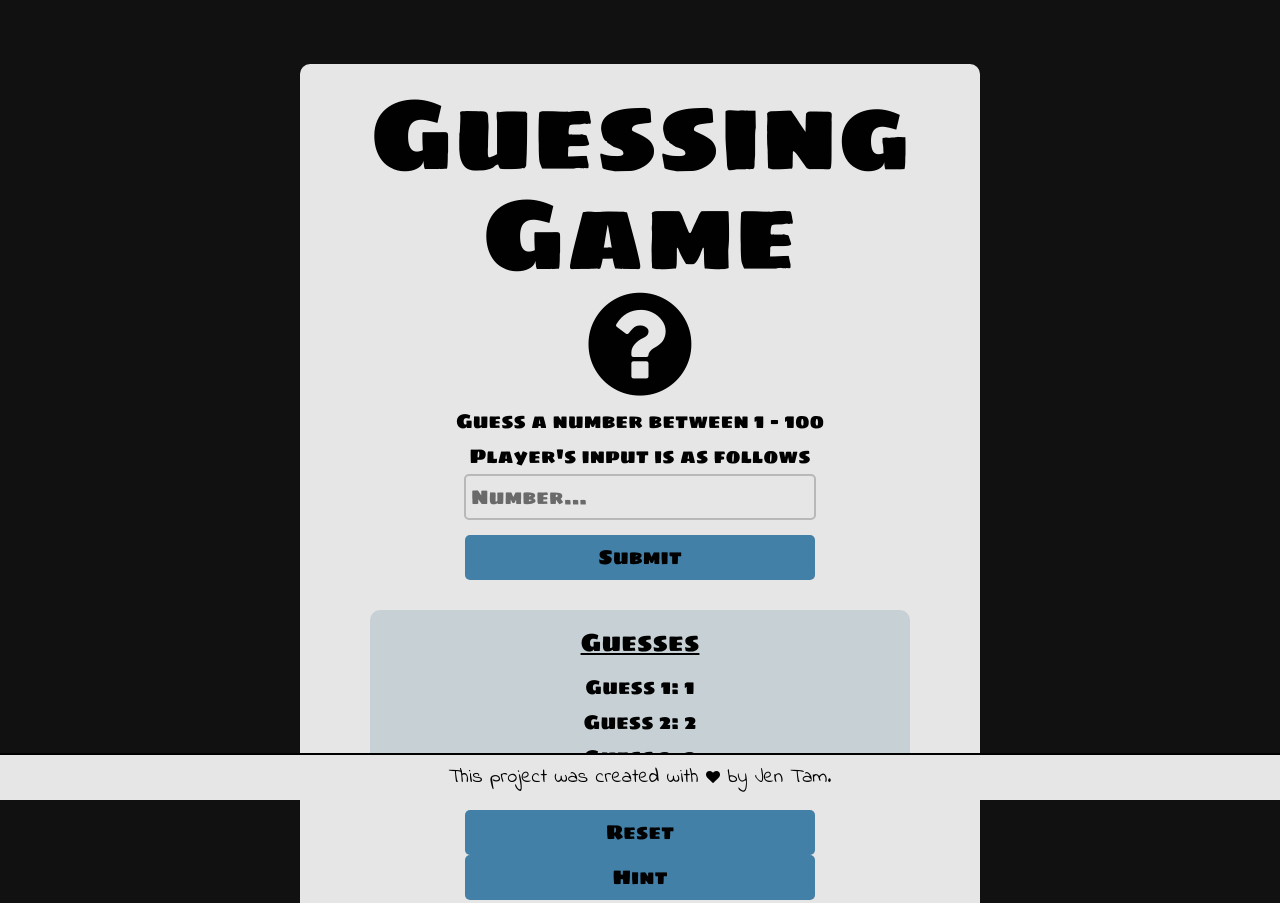
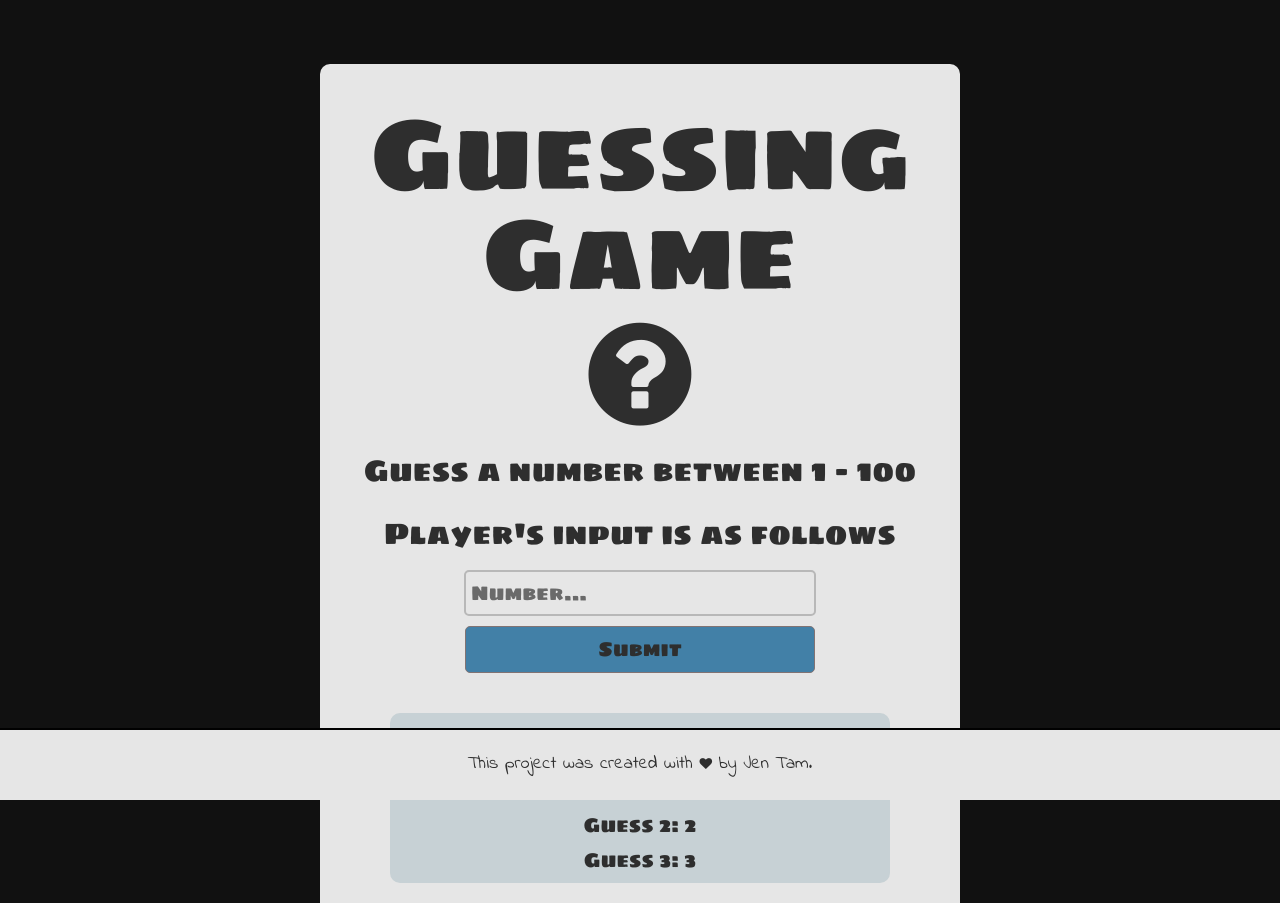
Before and after one commit to jenktam/Guessing-Game, a plain HTML site: page index.html in a window 1280 px wide. Shown: the top 903 px of the page. Drawn offline with nearby package versions, Linux system fonts and the light colour scheme; a web font is replaced by a local one.

Commit message:
Updated buttons

```diff
--- a/index.html
+++ b/index.html
@@ -3,6 +3,7 @@
   <head>
     <title>Guessing Game</title>
     <link href="https://fonts.googleapis.com/css?family=Baloo+Bhaina|Bungee+Outline|Fredoka+One|Sigmar+One|Indie+Flower" rel="stylesheet">
+    <link rel="stylesheet" href="https://maxcdn.bootstrapcdn.com/bootstrap/3.3.7/css/bootstrap.min.css" integrity="sha384-BVYiiSIFeK1dGmJRAkycuHAHRg32OmUcww7on3RYdg4Va+PmSTsz/K68vbdEjh4u" crossorigin="anonymous">
     <link rel="stylesheet" href="https://maxcdn.bootstrapcdn.com/font-awesome/4.7.0/css/font-awesome.min.css">
     <link rel="stylesheet" href="style.css">
   </head>
--- a/style.css
+++ b/style.css
@@ -37,7 +37,6 @@ body{
 h1 {
   font-size: 5em;
   line-height: 1em;
-  /*padding: 10px 0;*/
 }
 
 .center {
@@ -54,6 +53,10 @@ ul {
 
 h2, ul, li {
   padding: 10px 0;
+}
+
+h2 {
+  margin: 10px 0;
 }
 
 img {
@@ -106,6 +109,8 @@ input[type=submit], button {
   -webkit-border-radius: 5px;
   border-radius: 5px;
   width: 350px;
+  margin: 10px 0;
+  border: 1px solid #8f7f7f;
 }
 
 input[type=submit]:hover, button:hover {
```
